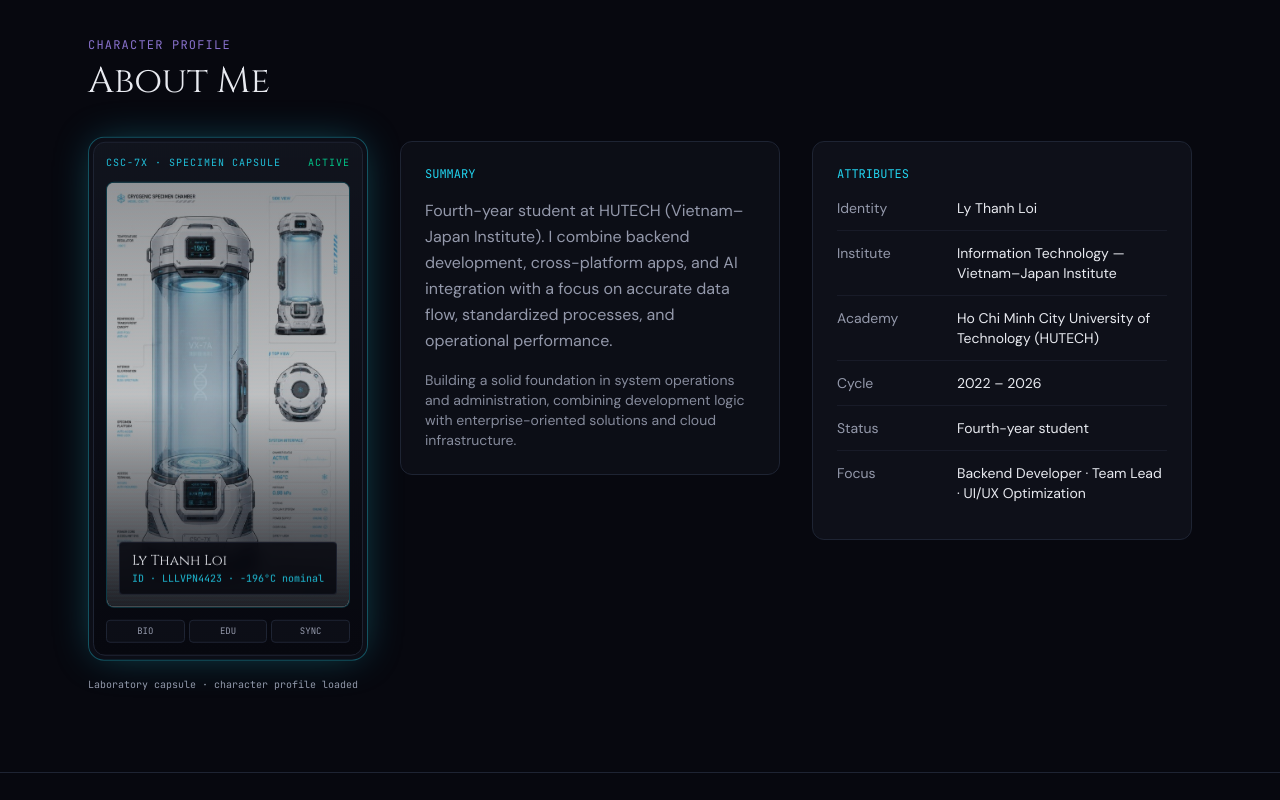
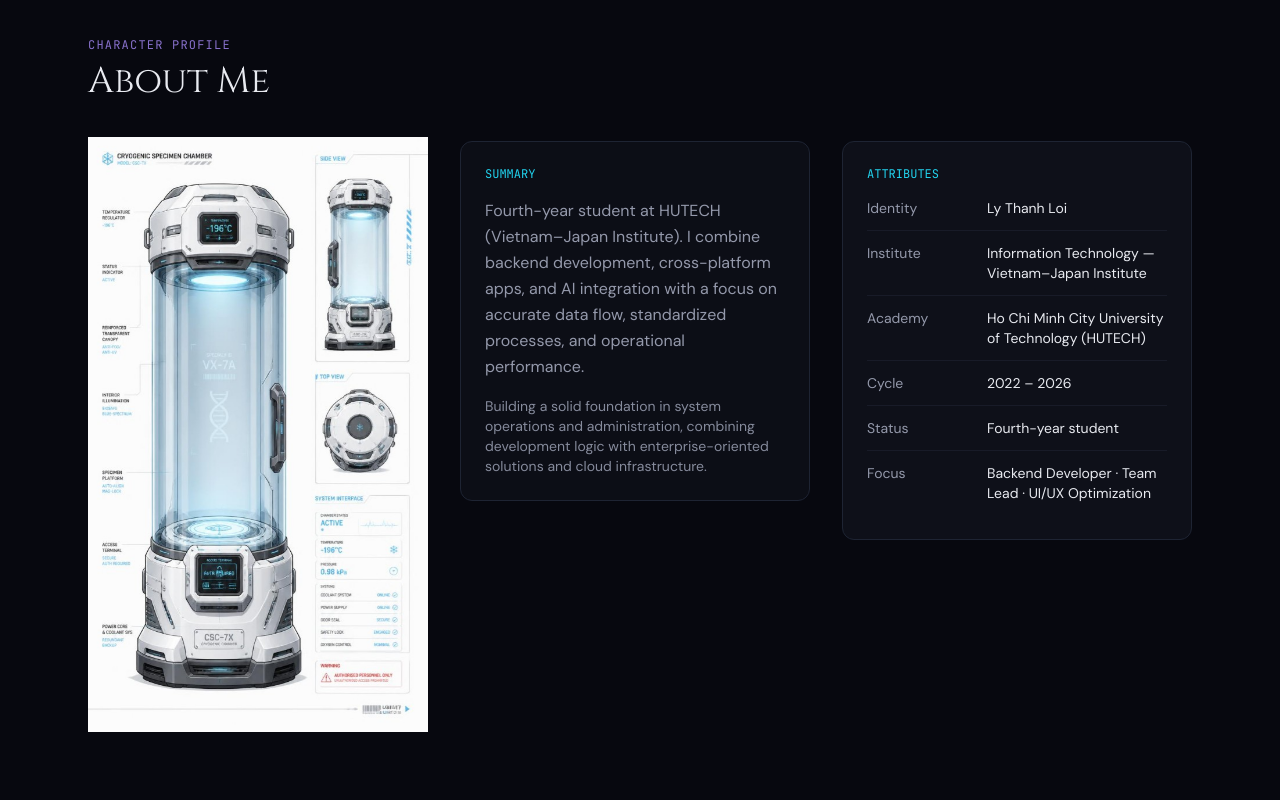
Before and after one commit to LLLVPN4423/LyThanhLoi_Porfolio, a Next.js app: page / in a window 1280 px wide. Shown: the part 780-1580 px from the top of the page. Built offline with nearby package versions, Linux system fonts and the light colour scheme.

Commit message:
Full-bleed lab and Yggdrasil video; bare CSC-7X capsule asset

```diff
--- a/src/app/globals.css
+++ b/src/app/globals.css
@@ -449,6 +449,25 @@ body {
   filter: contrast(1.05) saturate(1.25) brightness(0.7);
 }
 
-.capsule-chamber-art {
-  filter: brightness(0.92) contrast(1.05) saturate(1.1);
+.yggdrasil-edge-fade {
+  background: linear-gradient(
+      to right,
+      var(--color-void) 0%,
+      transparent 18%,
+      transparent 82%,
+      color-mix(in srgb, var(--color-void) 85%, transparent) 100%
+    ),
+    linear-gradient(to bottom, transparent 0%, transparent 88%, var(--color-void) 100%);
 }
+
+.lab-video-bleed,
+.yggdrasil-video-bleed {
+  transform-origin: center center;
+}
+
+@media (prefers-reduced-motion: reduce) {
+  .lab-video-bleed,
+  .yggdrasil-video-bleed {
+    transform: none;
+  }
+}
--- a/src/components/About.tsx
+++ b/src/components/About.tsx
@@ -24,7 +24,7 @@ export function About() {
           </h2>
         </Reveal>
 
-        <div className="mt-10 grid gap-8 lg:grid-cols-[minmax(220px,280px)_1fr] lg:items-start">
+        <div className="mt-10 grid gap-8 lg:grid-cols-[minmax(240px,340px)_1fr] lg:items-start">
           <Reveal delayMs={80}>
             <LaboratoryCapsule />
           </Reveal>
--- a/src/components/LabAirlockScene.tsx
+++ b/src/components/LabAirlockScene.tsx
@@ -5,12 +5,13 @@ import { SciFiVideo } from "./SciFiVideo";
 type Props = {
   doorOpen: boolean;
   smokeActive: boolean;
+  fullBleed?: boolean;
 };
 
 const AIRLOCK_VIDEO = "/assets/videos/airlock-door.mp4";
 
-/** Hailuo airlock clip + SVG fallback; smoke + optional door panels */
-export function LabAirlockScene({ doorOpen, smokeActive }: Props) {
+/** Hailuo airlock clip full-bleed; SVG fallback when motion reduced */
+export function LabAirlockScene({ doorOpen, smokeActive, fullBleed = true }: Props) {
   const svgFallback = (
     <div className="relative h-full w-full">
       <div className="absolute inset-0 flex items-center justify-center opacity-25">
@@ -29,15 +30,21 @@ export function LabAirlockScene({ doorOpen, smokeActive }: Props) {
   );
 
   return (
-    <div className="relative mx-auto mt-10 h-[70%] w-[78%] overflow-hidden rounded-lg border border-cyan-glow/20 bg-void">
+    <div
+      className={
+        fullBleed
+          ? "pointer-events-none absolute inset-0 overflow-hidden"
+          : "relative mx-auto h-full w-full overflow-hidden"
+      }
+    >
       <SciFiVideo
         src={AIRLOCK_VIDEO}
-        className="absolute inset-0 h-full w-full object-cover lab-video-grade"
+        className="lab-video-bleed absolute inset-0 h-full w-full min-h-full min-w-full object-cover lab-video-grade scale-[1.12]"
         fallback={svgFallback}
       />
 
       <div
-        className={`pointer-events-none absolute inset-0 z-[5] bg-gradient-to-t from-void via-transparent to-void/40 ${doorOpen ? "opacity-60" : "opacity-90"}`}
+        className={`pointer-events-none absolute inset-0 z-[5] bg-gradient-to-t from-void/90 via-void/15 to-void/50 ${doorOpen ? "opacity-50" : "opacity-70"}`}
       />
 
       {!doorOpen ? (
@@ -48,7 +55,9 @@ export function LabAirlockScene({ doorOpen, smokeActive }: Props) {
         </div>
       ) : null}
 
-      <div className={`lab-smoke pointer-events-none absolute inset-x-0 bottom-0 z-30 h-[55%] ${smokeActive ? "lab-smoke-active" : ""}`} />
+      <div
+        className={`lab-smoke pointer-events-none absolute inset-x-0 bottom-0 z-30 h-[55%] ${smokeActive ? "lab-smoke-active" : ""}`}
+      />
     </div>
   );
 }
--- a/src/components/LaboratoryCapsule.tsx
+++ b/src/components/LaboratoryCapsule.tsx
@@ -1,51 +1,14 @@
 "use client";
-
-import { profile } from "@/data/profile";
 
 export function LaboratoryCapsule() {
   return (
-    <div className="capsule-wrap relative mx-auto w-full max-w-sm lg:mx-0 lg:max-w-none">
-      <div className="capsule-float relative rounded-2xl border border-cyan-glow/35 bg-void-elevated/90 p-1 shadow-[0_0_40px_-8px_rgba(34,211,238,0.35)]">
-        <div className="rounded-xl border border-panel-border bg-gradient-to-b from-panel/80 to-void p-3">
-          <div className="flex items-center justify-between font-[family-name:var(--font-mono)] text-[10px] uppercase tracking-widest text-cyan-glow/90">
-            <span>CSC-7X · Specimen capsule</span>
-            <span className="neon-flicker-text text-emerald-400/90">active</span>
-          </div>
-
-          <div className="relative mt-3 overflow-hidden rounded-lg border border-cyan-glow/25 bg-void">
-            {/* eslint-disable-next-line @next/next/no-img-element */}
-            <img
-              src="/assets/cryogenic-chamber-csc7x.png"
-              alt="Cryogenic specimen chamber schematic"
-              className="w-full object-contain capsule-chamber-art"
-            />
-            <div className="pointer-events-none absolute inset-0 bg-gradient-to-t from-void/90 via-void/20 to-void/40" />
-            <div className="pointer-events-none absolute inset-0 opacity-25 scanline-overlay" />
-            <div className="absolute bottom-3 left-3 right-3 rounded border border-panel-border/80 bg-void/85 px-3 py-2 backdrop-blur-sm">
-              <p className="font-[family-name:var(--font-display)] text-sm text-text-primary">
-                {profile.nameDisplay}
-              </p>
-              <p className="font-[family-name:var(--font-mono)] text-[10px] text-cyan-glow/90">
-                ID · {profile.githubHandle} · -196°C nominal
-              </p>
-            </div>
-          </div>
-
-          <div className="mt-3 grid grid-cols-3 gap-1">
-            {["bio", "edu", "sync"].map((label) => (
-              <div
-                key={label}
-                className="rounded border border-panel-border bg-panel/50 py-1 text-center font-[family-name:var(--font-mono)] text-[9px] uppercase text-text-muted"
-              >
-                {label}
-              </div>
-            ))}
-          </div>
-        </div>
-      </div>
-      <p className="mt-3 text-center font-[family-name:var(--font-mono)] text-[10px] text-text-muted lg:text-left">
-        Laboratory capsule · character profile loaded
-      </p>
+    <div className="capsule-wrap capsule-float relative w-full">
+      {/* eslint-disable-next-line @next/next/no-img-element */}
+      <img
+        src="/assets/cryogenic-chamber-csc7x.png"
+        alt="Cryogenic specimen chamber CSC-7X"
+        className="h-auto w-full object-contain"
+      />
     </div>
   );
 }
--- a/src/components/Timeline.tsx
+++ b/src/components/Timeline.tsx
@@ -21,7 +21,7 @@ export function Timeline() {
           </h2>
         </Reveal>
 
-        <div className="mt-10 grid gap-8 md:grid-cols-[minmax(140px,200px)_1fr] md:items-start">
+        <div className="relative mt-10 grid gap-8 md:grid-cols-[minmax(260px,36vw)_1fr] md:items-stretch">
           <Reveal delayMs={80}>
             <YggdrasilTree />
           </Reveal>
--- a/src/components/YggdrasilTree.tsx
+++ b/src/components/YggdrasilTree.tsx
@@ -5,7 +5,7 @@ import { SciFiVideo } from "./SciFiVideo";
 
 const YGG_VIDEO = "/assets/videos/yggdrasil-neon.mp4";
 
-/** Neon Yggdrasil video + timeline node overlay; SVG fallback */
+/** Full-bleed neon Yggdrasil video + timeline node overlay; SVG fallback */
 export function YggdrasilTree() {
   const n = timeline.length;
 
@@ -14,19 +14,24 @@ export function YggdrasilTree() {
     <img
       src="/assets/yggdrasil-commons.svg"
       alt=""
-      className="yggdrasil-art mx-auto h-[88%] w-full max-w-[200px] object-contain opacity-90"
+      className="yggdrasil-art mx-auto h-full w-full max-w-none object-contain opacity-90"
     />
   );
 
   return (
-    <div className="yggdrasil-wrap relative hidden min-h-[420px] w-full max-w-[240px] md:block" aria-hidden>
-      <div className="relative h-full min-h-[420px] w-full overflow-hidden rounded-xl border border-panel-border/80 bg-void-elevated/50">
+    <div
+      className="yggdrasil-wrap relative sticky top-24 hidden min-h-[min(85vh,640px)] w-full md:block"
+      aria-hidden
+    >
+      <div className="absolute inset-0 overflow-hidden">
         <SciFiVideo
           src={YGG_VIDEO}
-          className="absolute inset-0 h-full w-full object-cover yggdrasil-video-grade"
-          fallback={<div className="flex h-full items-center justify-center">{svgFallback}</div>}
+          className="yggdrasil-video-bleed absolute inset-0 h-full w-full min-h-full min-w-full object-cover object-center yggdrasil-video-grade scale-[1.15]"
+          fallback={<div className="flex h-full items-center justify-center px-2">{svgFallback}</div>}
         />
-        <div className="pointer-events-none absolute inset-0 bg-gradient-to-t from-void/80 via-transparent to-void/50" />
+        <div className="pointer-events-none absolute inset-0 yggdrasil-edge-fade" />
+      </div>
+
       <svg
         viewBox="0 0 100 100"
         className="pointer-events-none absolute inset-0 z-[2] h-full w-full"
@@ -60,8 +65,8 @@ export function YggdrasilTree() {
           );
         })}
       </svg>
-      </div>
-      <p className="mt-2 text-center font-[family-name:var(--font-mono)] text-[9px] uppercase tracking-widest text-emerald-400/60">
+
+      <p className="pointer-events-none absolute bottom-0 left-0 right-0 z-[3] pb-1 text-center font-[family-name:var(--font-mono)] text-[9px] uppercase tracking-widest text-emerald-400/60">
         Yggdrasil · chronicle map
       </p>
     </div>
```
Also changed, not shown: src/components/LabDoorIntro.tsx (+20 -19 lines). Lines whose indentation alone changed are shown as unchanged.
